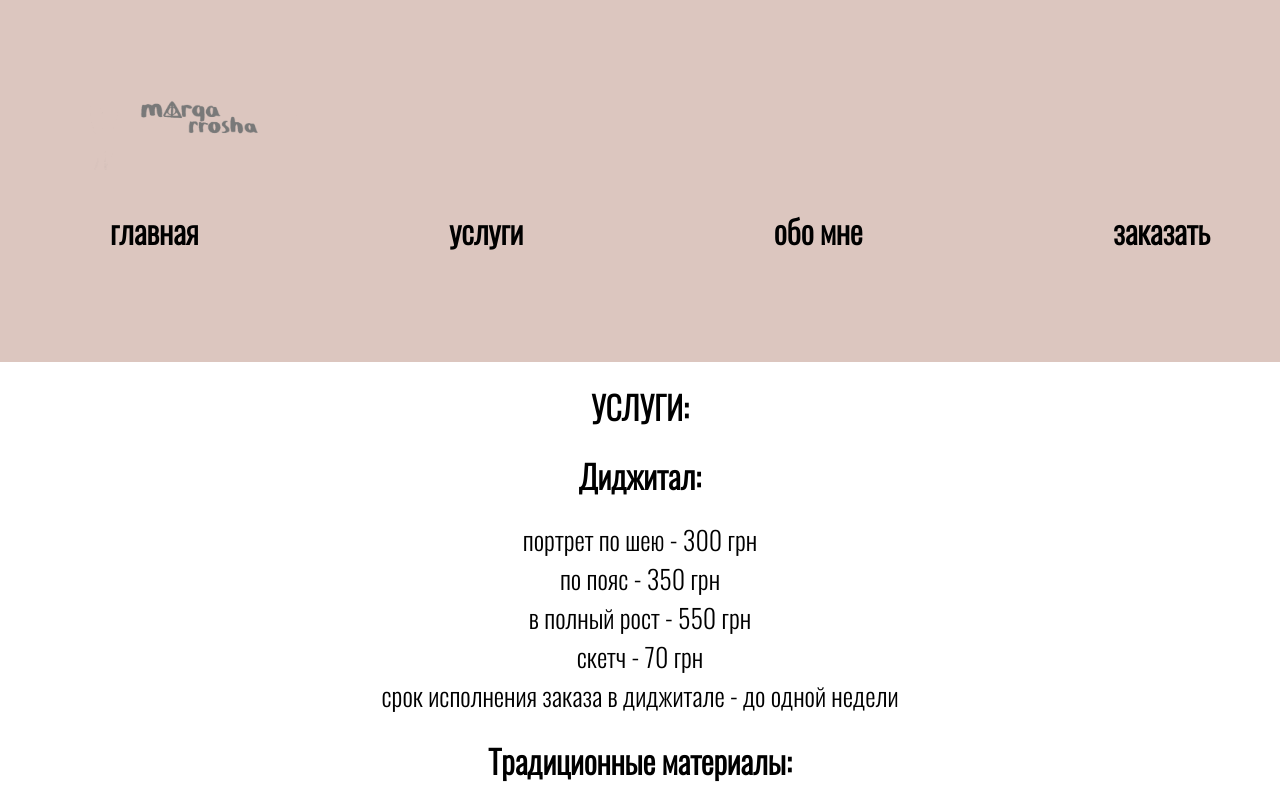
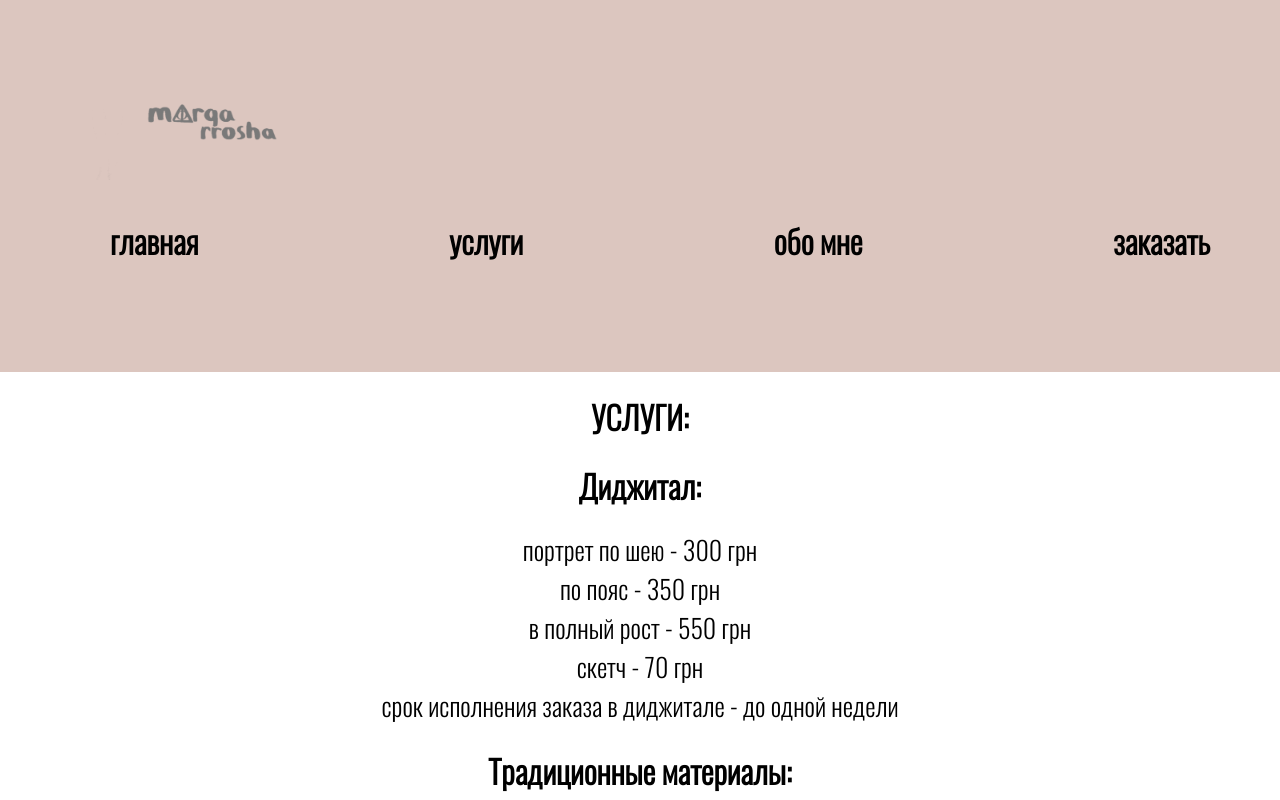
Before and after one commit to margograanger/margograanger, a plain HTML site: page page1.html in a window 1280 px wide. Shown: the top 800 px of the page. Drawn offline with Linux system fonts and the light colour scheme.

Commit message:
Update page1.html

```diff
--- a/page1.html
+++ b/page1.html
@@ -8,7 +8,7 @@
 
 	<body>
 		<header>
-			<img src='images/logoo.png' height='100'>
+			<img src='images/logoo.png' height='110'>
 
 			<menu>
 			<a href='index.html#'><h1>главная</h1></a>
```
